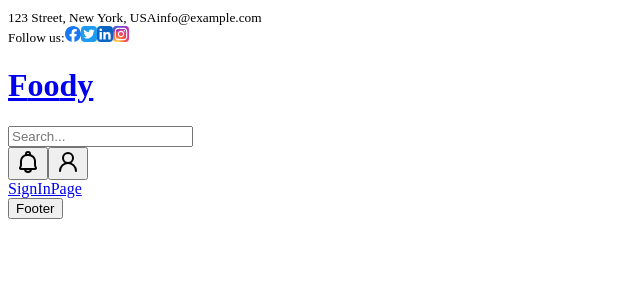
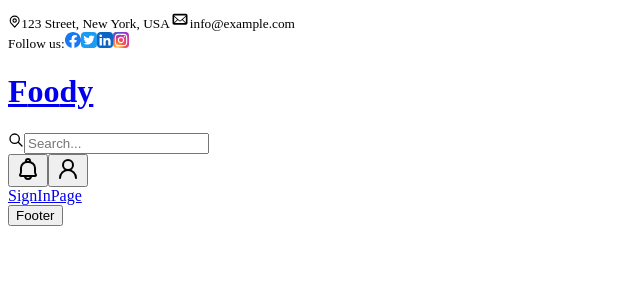
Before and after one commit to Ramesh-Bojanapu-1011/ecommerce_front, a Next.js app: page / in a window 1280 px wide. Shown: the top 300 px of the page, without its empty margins (0-640 px from the left). Built offline with nearby package versions, Linux system fonts and the light colour scheme.

Commit message:
fix: update dev script in package.json and enhance Header component with improved layout and accessibility features

```diff
--- a/package.json
+++ b/package.json
@@ -3,8 +3,7 @@
   "version": "0.1.0",
   "private": true,
   "scripts": {
-    "dev": "npm run format && next dev",
-    "format": "npx prettier . --write && npx prettier . --check",
+    "dev": "npx prettier . --write && npx prettier . --check && next dev",
     "build": "next build",
     "start": "next start",
     "lint": "next lint"
--- a/src/components/Headder.tsx
+++ b/src/components/Headder.tsx
@@ -15,17 +15,45 @@ const Headder = () => {
   return (
     <div
       className={`mx-auto transition duratioon-500 max-sm:bg-[#424b40] max-sm:h-44  px-0 fixed top-0 right-0 left-0 z-[1030] ${
-        isScrolled ? "transform -translate-y-[45px]" : ""
+        isScrolled ? "sm:transform sm:-translate-y-[45px]" : ""
       }`}
     >
-      <div className=" h-[45px] xl:border-b border-b-[rgba(42,36,36,0.07)] lg:flex hidden items-center  flex-wrap -mt-[0rem] -mr-[0.375rem] -ml-[0.375rem] fadeIn ">
-        <div className="lg:flex-none lg:w-1/2 px-[3rem] text-left max-w-full mt-0 ">
-          <small className="text-left">
-            {/* <FontAwesomeIcon icon={faMapMarkerAlt} className="me-2" /> */}
+      <div className="h-[45px] xl:border-b border-b-[rgba(42,36,36,0.07)] lg:flex hidden items-center  flex-wrap -mt-[0rem] -mr-[0.375rem] -ml-[0.375rem] fadeIn ">
+        <div className="lg:flex-none lg:w-1/2 px-[3rem] flex text-left max-w-full mt-0 ">
+          <small className="text-left flex items-center ">
+            <svg
+              className="me-1"
+              xmlns="http://www.w3.org/2000/svg"
+              width="1em"
+              height="1em"
+              viewBox="0 0 24 24"
+            >
+              <g
+                fill="none"
+                stroke="currentColor"
+                strokeLinecap="round"
+                strokeLinejoin="round"
+                strokeWidth={2}
+              >
+                <circle cx={12} cy={10} r={3}></circle>
+                <path d="M12 2a8 8 0 0 0-8 8c0 1.892.402 3.13 1.5 4.5L12 22l6.5-7.5c1.098-1.37 1.5-2.608 1.5-4.5a8 8 0 0 0-8-8"></path>
+              </g>
+            </svg>
             123 Street, New York, USA
           </small>
-          <small className="ms-4">
-            {/* <FontAwesomeIcon icon={faEnvelope} className="me-2" /> */}
+          <small className="ms-4 flex items-center">
+            <svg
+              className="me-1"
+              xmlns="http://www.w3.org/2000/svg"
+              width="1.5em"
+              height="1.5em"
+              viewBox="0 0 24 24"
+            >
+              <path
+                fill="currentColor"
+                d="M19 7H5a2 2 0 0 0-2 2v9a2 2 0 0 0 2 2h14a2 2 0 0 0 2-2V9a2 2 0 0 0-2-2m-9.684 7.316l1.602 1.4c.305.266.691.398 1.082.398s.777-.133 1.082-.398l1.602-1.4l-.037.037l3.646 3.646H5.707l3.646-3.646zM5 17.293V10.54l3.602 3.151zm10.398-3.602L19 10.54v6.75zM19 9v.21l-6.576 5.754a.68.68 0 0 1-.848 0L5 9.21V9z"
+              ></path>
+            </svg>
             info@example.com
           </small>
         </div>
@@ -119,10 +147,10 @@ const Headder = () => {
                     gradientTransform="matrix(0 -253.715 235.975 0 68 275.717)"
                     gradientUnits="userSpaceOnUse"
                   >
-                    <stop stop-color="#fd5" />
-                    <stop offset=".1" stop-color="#fd5" />
-                    <stop offset=".5" stop-color="#ff543e" />
-                    <stop offset="1" stop-color="#c837ab" />
+                    <stop stopColor="#fd5" />
+                    <stop offset=".1" stopColor="#fd5" />
+                    <stop offset=".5" stopColor="#ff543e" />
+                    <stop offset="1" stopColor="#c837ab" />
                   </radialGradient>
                   <radialGradient
                     id="skillIconsInstagram1"
@@ -132,9 +160,9 @@ const Headder = () => {
                     gradientTransform="matrix(22.25952 111.2061 -458.39518 91.75449 -42.881 18.441)"
                     gradientUnits="userSpaceOnUse"
                   >
-                    <stop stop-color="#3771c8" />
-                    <stop offset=".128" stop-color="#3771c8" />
-                    <stop offset="1" stop-color="#60f" stop-opacity="0" />
+                    <stop stopColor="#3771c8" />
+                    <stop offset=".128" stopColor="#3771c8" />
+                    <stop offset="1" stopColor="#60f" stopOpacity="0" />
                   </radialGradient>
                 </defs>
               </g>
@@ -151,7 +179,22 @@ const Headder = () => {
           </a>
           <div className="flex justify-center items-center">
             <div className="bg-[#3cb815] text-white w-fit   rounded-xl flex-nowrap flex justify-center ml-7 items-center   py-2 px-4">
-              {/* <FontAwesomeIcon icon={faSearch} className="me-2" /> */}
+              <svg
+                xmlns="http://www.w3.org/2000/svg"
+                width="1em"
+                height="1em"
+                className="me-2"
+                viewBox="0 0 24 24"
+              >
+                <path
+                  fill="none"
+                  stroke="currentColor"
+                  strokeLinecap="round"
+                  strokeLinejoin="round"
+                  strokeWidth={2}
+                  d="m21 21l-6-6m2-5a7 7 0 1 1-14 0a7 7 0 0 1 14 0"
+                ></path>
+              </svg>
               <input
                 type="text"
                 className="bg-transparent focus:outline-none w-[40vw] max-sm:w-full   focus:bg-[#509018] pl-4 rounded-md"
```
